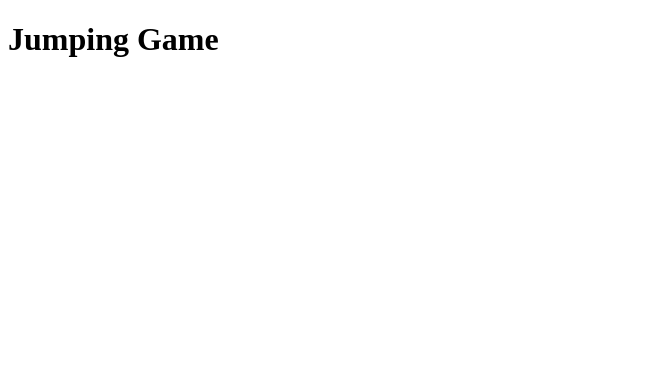
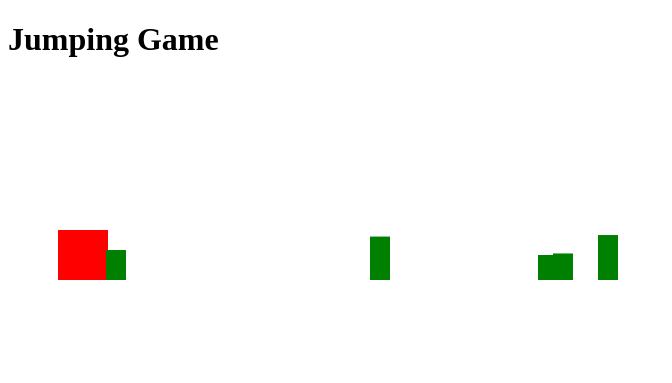
Before and after one commit to KeativBuddy-Solutions/KBS_DinoGame, a plain HTML site: page index.html in a window 1280 px wide. Shown: the whole page, without its empty margins (0-672 px from the left). Drawn offline with Linux system fonts and the light colour scheme.

Commit message:
Update index.html

```diff
--- a/index.html
+++ b/index.html
@@ -9,7 +9,7 @@
         </head>
         <body>
             <h1>Jumping Game</h1>
-            <canvas id="background" height="300" width="800"></canvas>
+            <canvas id="gameCanvas" height="300" width="800"></canvas>
             <script src="script.js" type="text/javascript"></script>
         </body>
     </html>
```
